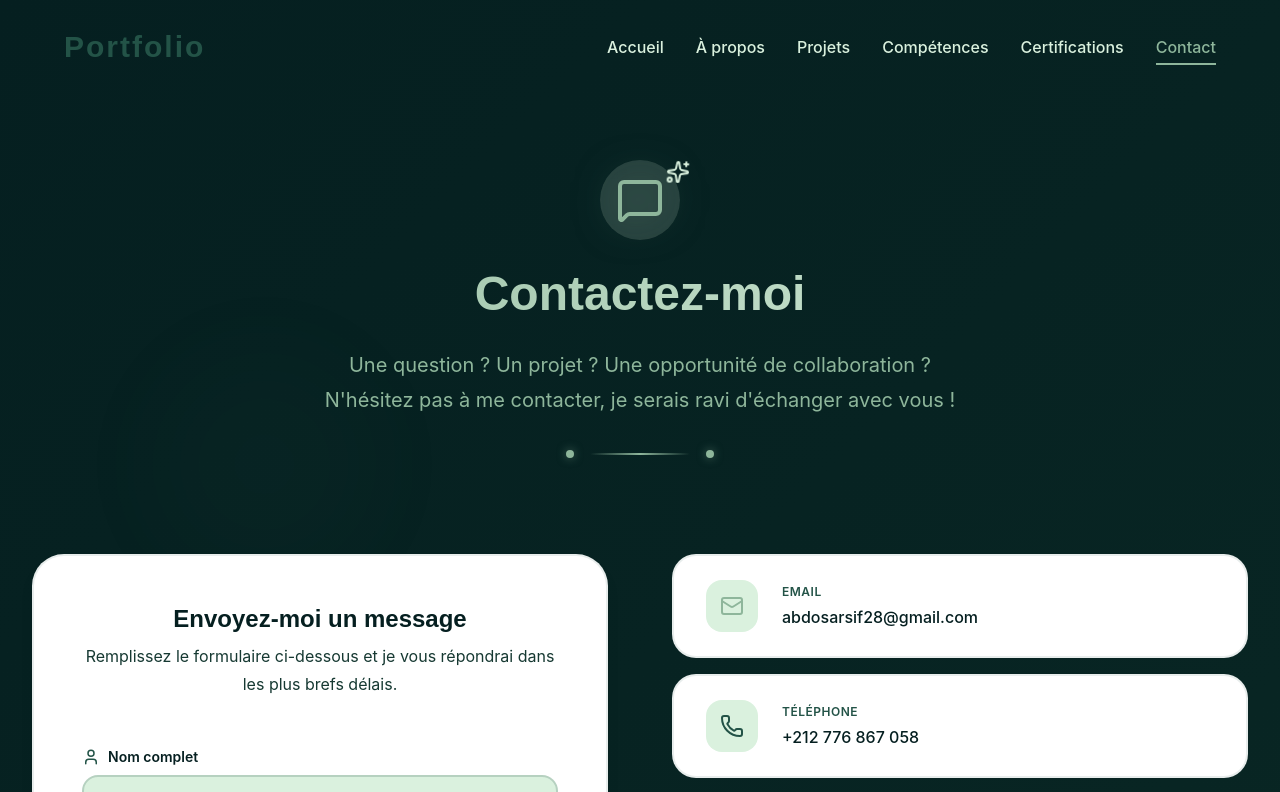
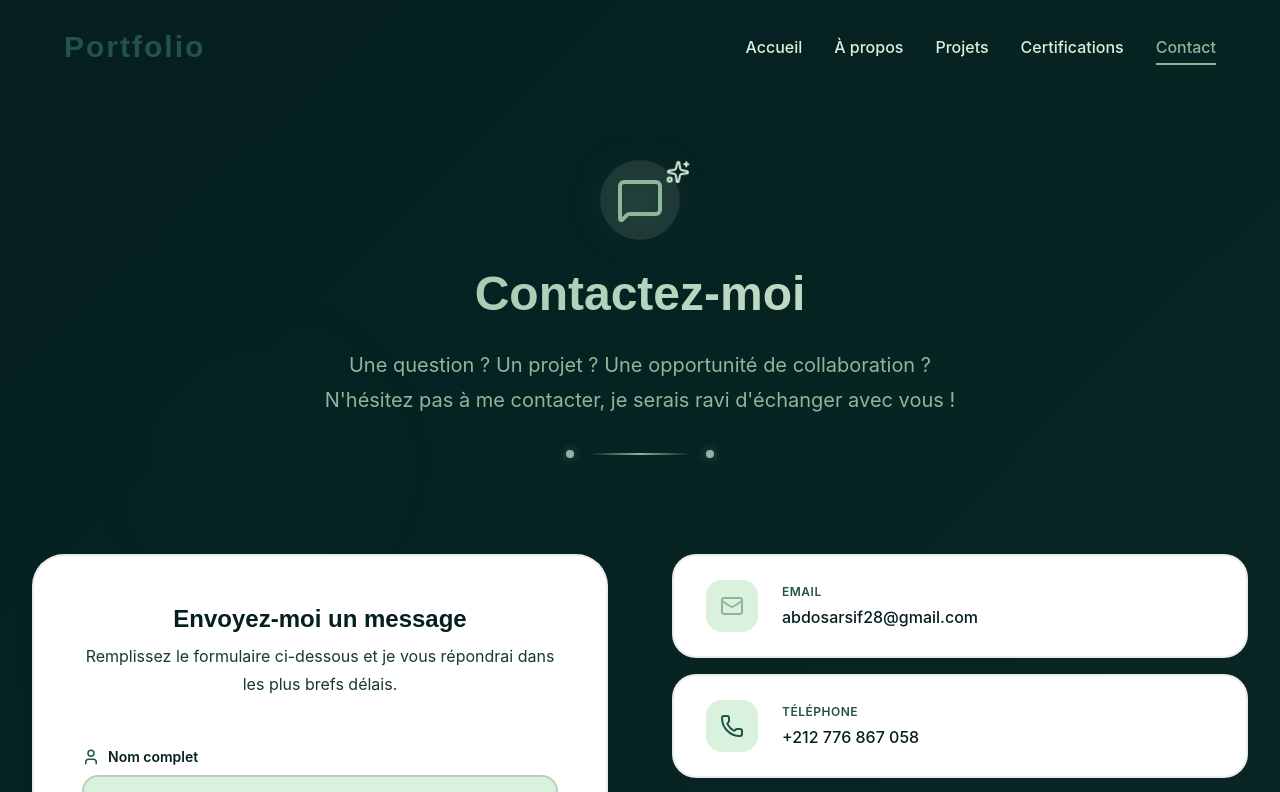
Before and after one commit to SersifAbdeljalil/me_portfolio, a React (Create React App) app: page /contact in a window 1280 px wide. Shown: the top 792 px of the page. Built offline with nearby package versions, Linux system fonts and the light colour scheme.

Commit message:
delelte part skills

```diff
--- a/src/App.js
+++ b/src/App.js
@@ -13,7 +13,7 @@ import ScrollToTop from './components/ScrollToTop/ScrollToTop';
 import Home from './pages/Home';
 import About from './pages/About';
 import Projects from './pages/Projects';
-import Skills from './pages/Skills';
+
 import Certifications from './pages/Certifications';
 import Contact from './pages/Contact';
 
@@ -33,7 +33,6 @@ function App() {
             <Route path="/" element={<Home />} />
             <Route path="/about" element={<About />} />
             <Route path="/projects" element={<Projects />} />
-            <Route path="/skills" element={<Skills />} />
             <Route path="/certifications" element={<Certifications />} />
             <Route path="/contact" element={<Contact />} />
           </Routes>
--- a/src/components/Footer/Footer.js
+++ b/src/components/Footer/Footer.js
@@ -32,9 +32,6 @@ function Footer() {
               </li>
               <li>
                 <Link to="/projects" className="footer-link">Projets</Link>
-              </li>
-              <li>
-                <Link to="/skills" className="footer-link">Compétences</Link>
               </li>
               <li>
                 <Link to="/certifications" className="footer-link">Certifications</Link>
--- a/src/components/Navbar/Navbar.js
+++ b/src/components/Navbar/Navbar.js
@@ -73,14 +73,6 @@ function Navbar() {
           </li>
           <li className="navbar-item">
             <Link
-              to="/skills"
-              className={`navbar-link ${isActive('/skills') ? 'active' : ''}`}
-            >
-              Compétences
-            </Link>
-          </li>
-          <li className="navbar-item">
-            <Link
               to="/certifications"
               className={`navbar-link ${isActive('/certifications') ? 'active' : ''}`}
             >
--- a/src/pages/Home.js
+++ b/src/pages/Home.js
@@ -509,12 +509,6 @@ function Home() {
       </div>
     </div>
     <div className="section-cta">
-      <Link to="/skills">
-        <Button variant="outline" size="large">
-          Voir le portfolio complet
-          <ArrowRight size={18} />
-        </Button>
-      </Link>
     </div>
   </div>
 </section>
```
